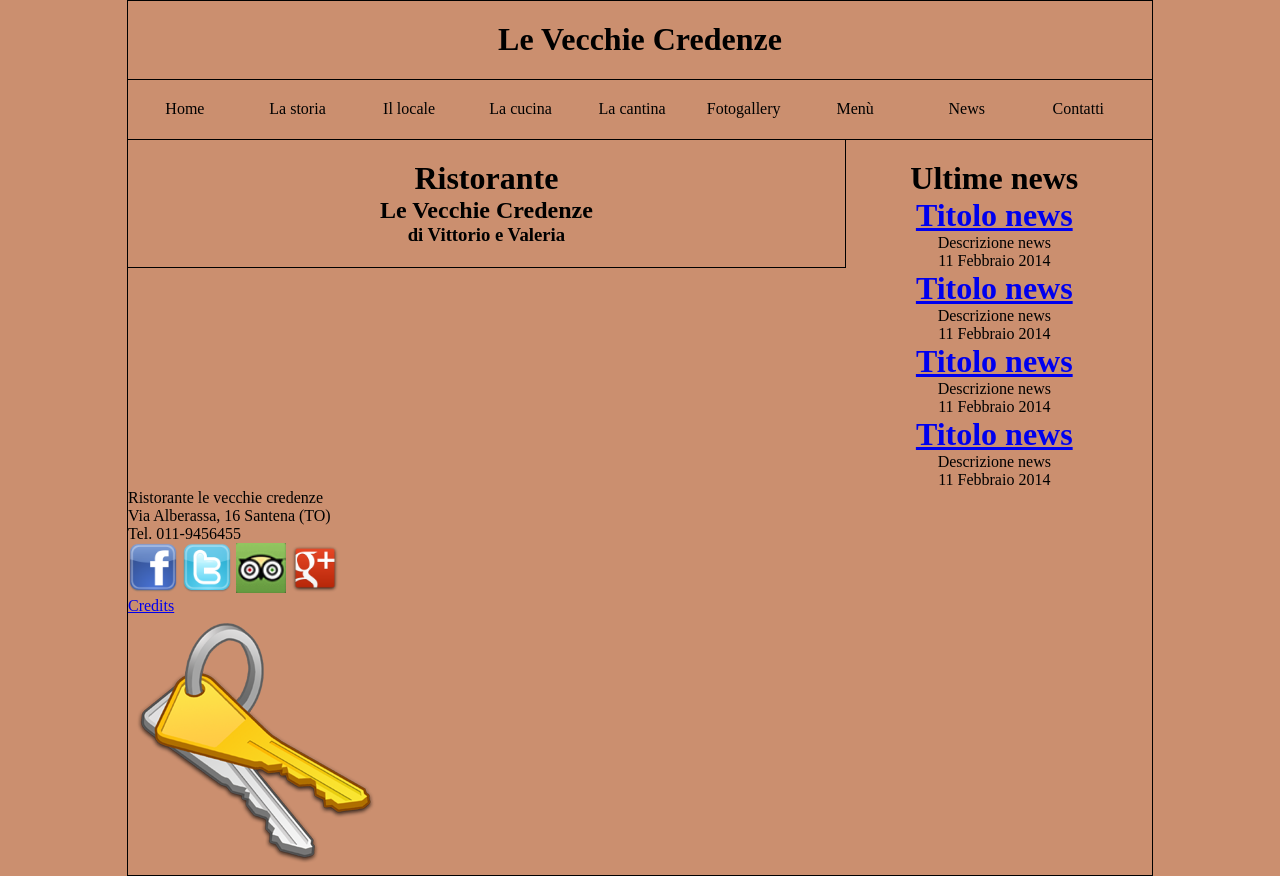
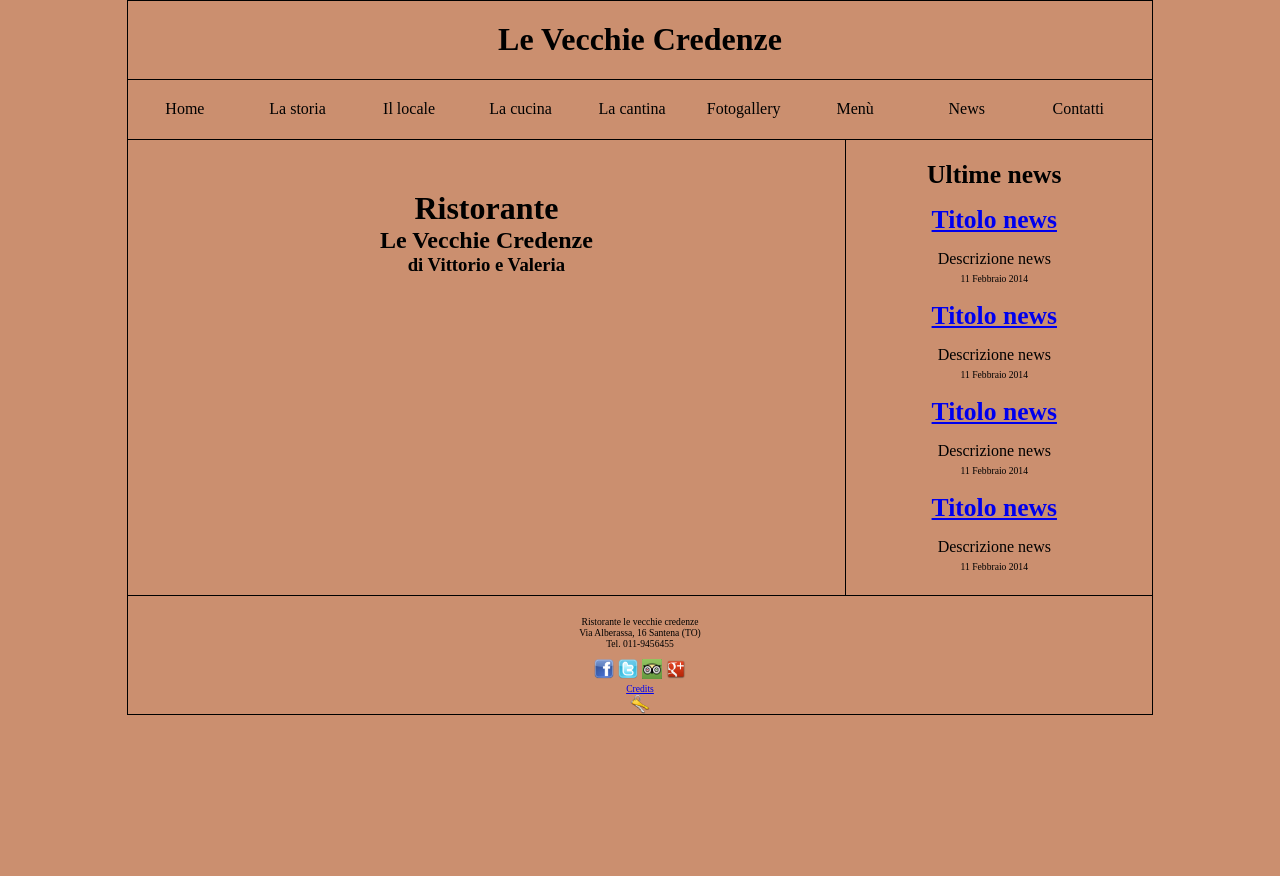
Before and after one commit to defra91/levecchiecredenze.it-php-, a PHP site: page / in a window 1280 px wide. After the commit the page ends 715 px from the top, so only its background shows below. Run offline with PHP 8.4, Linux system fonts and the light colour scheme.

Commit message:
Modificato CSS screen

```diff
--- a/public-html/css/screen.css
+++ b/public-html/css/screen.css
@@ -63,6 +63,7 @@ span.menu_item_selected {
 div#content {
 	width: 100%;
 	float: left;
+	border-bottom: 1px solid #000;
 
 }
 
@@ -70,14 +71,14 @@ div#content {
 
 div#left_section {
 	width: 70%;
-	border-right: 1px solid #000;
-	border-bottom: 1px solid #000;
 	float: left;
 	padding-top: 2%;
 	padding-bottom: 2%;
+
 }
 
 div#left_section h1 {
+	margin-top: 30px;
 	text-align:center;
 
 }
@@ -102,15 +103,17 @@ div#left_section div + div {
 
 div#right_section {
 	padding-top: 2%;
+	padding-bottom: 2%;
 	width: 29%;
 	float: left;
 	text-align: center;
+	border-left: 1px solid #000;
 }
 
 /* Spalla destra */
 
 div#right_section h1 {
-
+	font-size: 1.6em;
 }
 
 span.news {
@@ -122,7 +125,8 @@ div.news {
 }
 
 div.news h1 {
-
+	margin-top: 15px;
+	margin-bottom: 15px;
 }
 
 div.news a {
@@ -130,30 +134,50 @@ div.news a {
 }
 
 div.news p {
-
+line-height: 1x;
+	font-size: 1em;
 }
 
 span.news_date {
-
+	font-size: 0.6em;
 }
 
 /* Sezione footer */
 
 div#footer {
-	width: 25%;
-
+	width: 100%;
+	padding-top: 2%;
+	text-align:center;
 	float: left;
 }
 
 div#footer p {
-
+font-size: 0.6em;
 }
 
 div#footer a {
 
 }
 
+a#credits_link{
+	margin-right: auto;
+	margin-left: auto;
+	display: block;
+	font-size: 0.6em;
+
+}
+
+img#private_key {
+	width: 20px;
+	height: 20px;
+	display: block;
+	margin-right: auto;
+	margin-left: auto;
+
+}
+
 img.social_icon {
-
-width: 50px;
+	margin-top: 10px;
+	width: 20px;
+	height: 20px;
 }
```
